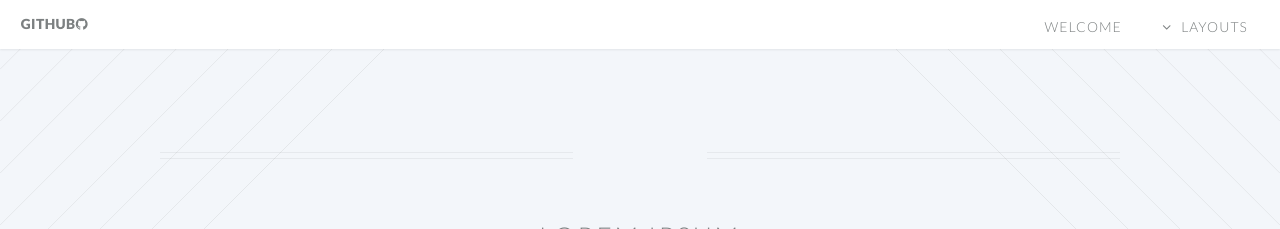
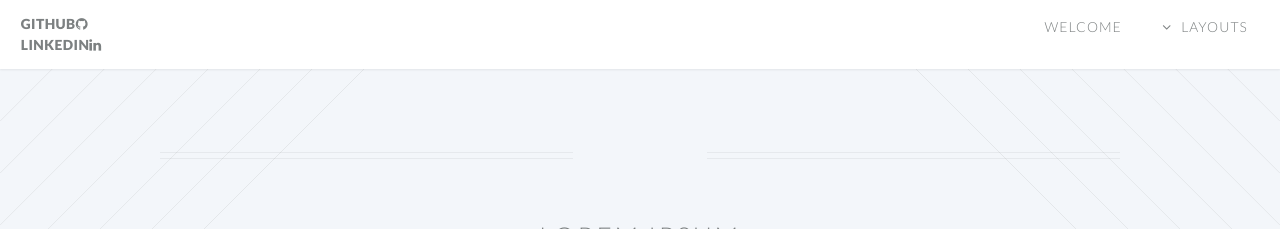
Before and after one commit to jcook3701/jcook3701.github.io, a Jekyll site: the page built from _posts/2014-08-07-first-post.markdown, in a window 1280 px wide. Shown: the top 229 px of the page. Built offline with Jekyll 4.4.1, drawn with Linux system fonts in a browser that asks for light colours.

Commit message:
minor updates and added google-analytics

```diff
--- a/_config.yml
+++ b/_config.yml
@@ -8,7 +8,9 @@
 baseurl: "" # the subpath of your site, e.g. /blog/
 url: "http://locahost:4000" # the base hostname & protocol for your site
 twitter_username: jekyllrb
+linkedin_usercode: jared-cook-b3585a114
 github_username:  jcook3701
+google_analytics: G-C7PWLWSHB9
 
 # Build settings
 markdown: kramdown
--- a/_includes/footer.html
+++ b/_includes/footer.html
@@ -2,10 +2,22 @@
 <footer id="footer">
 
   <ul class="icons">
-        <li><a href="https://www.linkedin.com/in/jared-cook-b3585a114/" class="icon circle fa-linkedin"><span class="label">Linkedin</span></a></li>
+    {% if site.linkedin_usercode %}
+    <li>
+      <a href="https://www.linkedin.com/in/jared-cook-b3585a114/" class="icon circle fa-linkedin">
+	<span class="label">Linkedin</span>
+      </a>
+    </li>
+    {% endif %}
     <!--<li><a href="#" class="icon circle fa-facebook"><span class="label">Facebook</span></a></li>-->
     <!--<li><a href="#" class="icon circle fa-google-plus"><span class="label">Google+</span></a></li>-->
-        <li><a href="https://github.com/jcook3701" class="icon circle fa-github"><span class="label">Github</span></a></li>
+    {% if site.github_username %}
+    <li>
+      <a href="https://github.com/{{ site.github_username }}" class="icon circle fa-github">
+	<span class="label">Github</span>
+      </a>
+    </li>
+    {% endif %}
     <!--<li><a href="#" class="icon circle fa-dribbble"><span class="label">Dribbble</span></a></li>-->
   </ul>
 
--- /dev/null
+++ b/_includes/google_analytics.html
@@ -0,0 +1,17 @@
+<!-- google_analytics -->
+<section id="google_analytics">
+
+  {% if site.google_analytics %}
+  <script>
+   (function (i, s, o, g, r, a, m) {
+     i['GoogleAnalyticsObject'] = r; i[r] = i[r] || function () {
+       (i[r].q = i[r].q || []).push(arguments)
+     }, i[r].l = 1 * new Date(); a = s.createElement(o),
+     m = s.getElementsByTagName(o)[0]; a.async = 1; a.src = g; m.parentNode.insertBefore(a, m)
+   })(window, document, 'script', '//www.google-analytics.com/analytics.js', 'ga');
+   ga('create', '{{ site.google_analytics }}', 'auto');
+   ga('send', 'pageview');
+  </script>
+  {% endif %}
+
+</section>
--- a/_includes/header.html
+++ b/_includes/header.html
@@ -1,5 +1,10 @@
 <header id="header">
-  <h1 id="logo"><a href="https://github.com/jcook3701">Github</a><i class="fa fa-github"></i></h1>
+  {% if site.github_username %}
+  <h1 id="logo"><a href="https://github.com/{{ site.github_username }}">Github</a><i class="fa fa-github"></i></h1>
+  {% endif %}
+  {% if site.linkedin_usercode %}
+  <h1 id="logo"><a href="https://www.linkedin.com/in/{{ linkedin_usercode }}">Linkedin</a><i class="fa fa-linkedin"></i></h1>
+  {% endif %}
   <nav id="nav">
     <ul>
       <li><a href="/">Welcome</a></li>
--- a/_layouts/default.html
+++ b/_layouts/default.html
@@ -10,6 +10,7 @@
         {{ content }}
     </div>
     {% include footer.html %}
+    {% include google_analytics.html %}
 
   </body>
 
```
Lines whose indentation alone changed are shown as unchanged.
